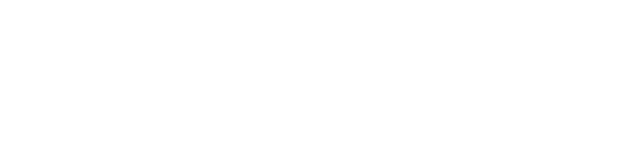
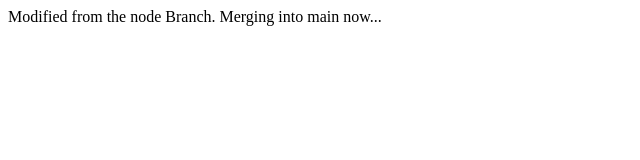
Before and after one commit to MalkyTheKid/Personally, a plain HTML site: page index.html in a window 1280 px wide. Shown: the whole page, without its empty margins (0-640 px from the left). Drawn offline with Linux system fonts and the light colour scheme.

Commit message:
modified and for merging in Main

```diff
--- a/index.html
+++ b/index.html
@@ -3,6 +3,6 @@
 
   </head>
   <body>
-
+    Modified from the node Branch. Merging into main now...
   </body>
 </html>
```
